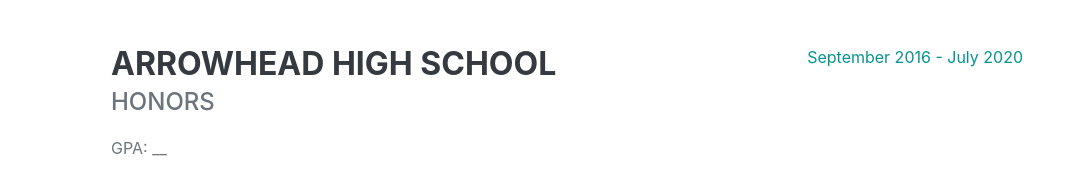
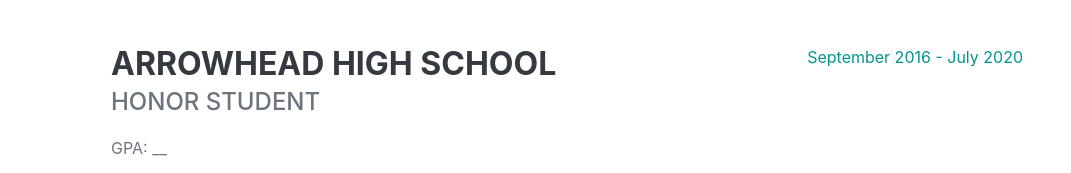
Before and after one commit to KMZIMMERMAN/portfolio, a plain HTML site: page index.html in a window 1280 px wide. Shown: the part 3244-3417 px from the top of the page, without its empty margins (209-1280 px from the left). Drawn offline with nearby package versions, Linux system fonts and the light colour scheme; a web font is replaced by a local one.

Commit message:
Update index.html

```diff
--- a/index.html
+++ b/index.html
@@ -140,7 +140,7 @@
                     <div class="d-flex flex-column flex-md-row justify-content-between">
                         <div class="flex-grow-1">
                             <h3 class="mb-0">Arrowhead High School</h3>
-                             <div class="subheading mb-3">Honors</div>
+                             <div class="subheading mb-3">Honor Student</div>
                             <p>GPA: __</p>
                             <p>Principal's Cabinet, SAVE, Wings Mentor, Psych Club, Word Kindness Day Organizer, Field Hockey Team Captain, Track & Field, Cross Country</p>
                         </div>
```
